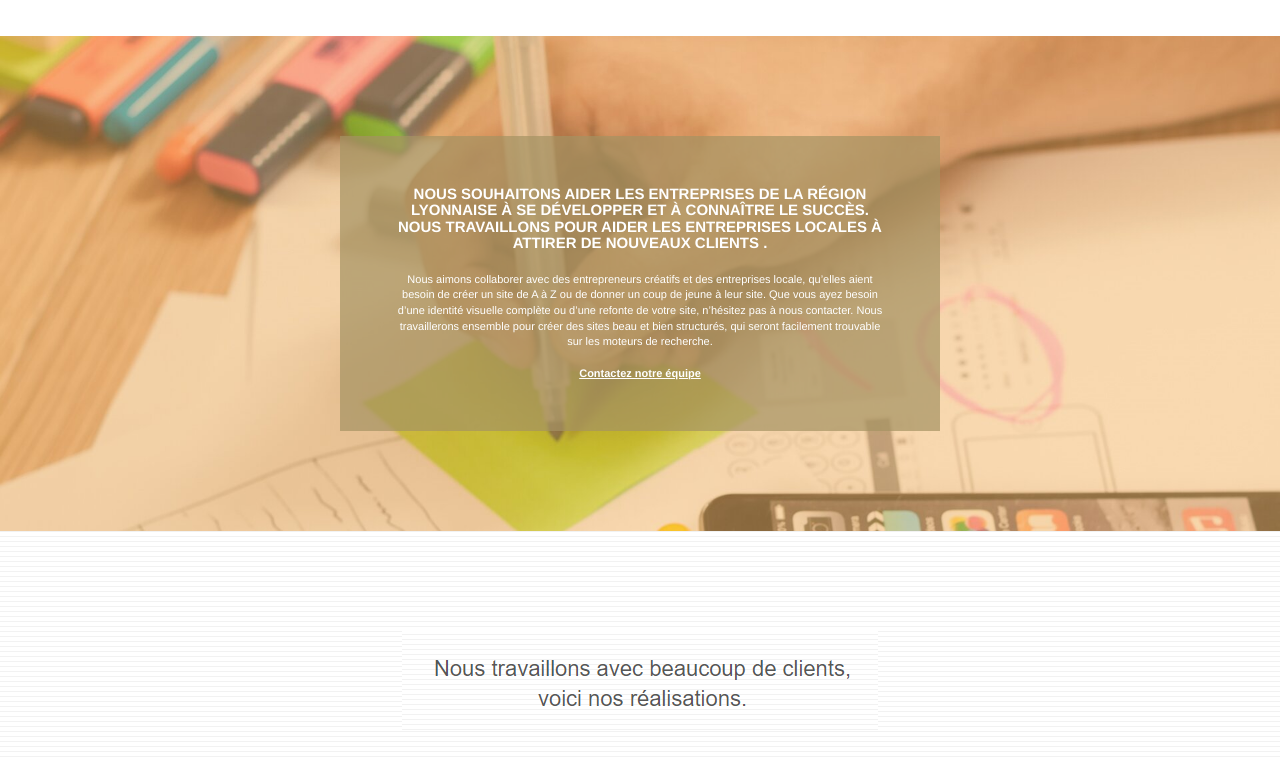
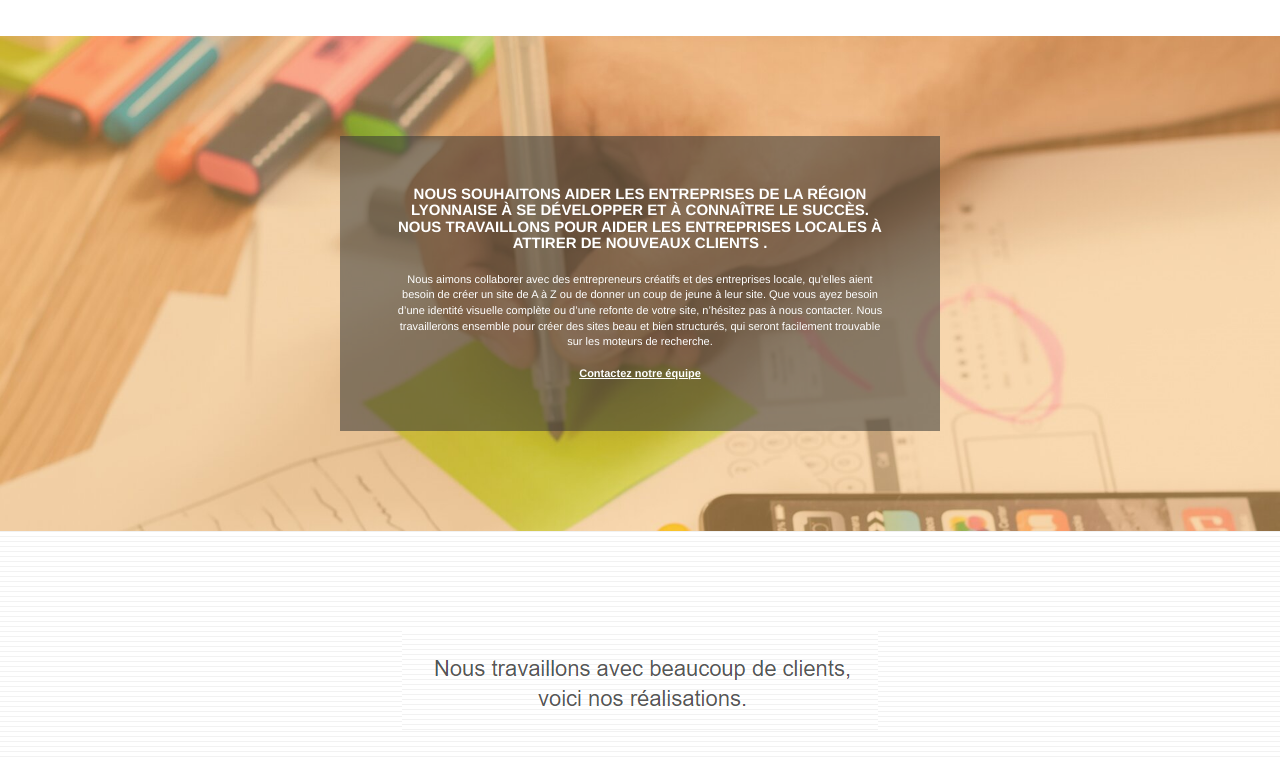
Before and after one commit to MonsieurCotton/AdrienJeammes_4_24072021, a plain HTML site: page index.html in a window 1280 px wide. Shown: the part 1140-1898 px from the top of the page. Drawn offline with Linux system fonts and the light colour scheme.

Commit message:
correction ratio contraste black-background

```diff
--- a/style.css
+++ b/style.css
@@ -748,7 +748,7 @@ h4 {
 }
 
 .black-background {
-    background-color: rgba(165, 147, 99, 0.7);
+    background-color: rgb(58 57 54 / 56%);
     padding: 40px 40px 40px 40px;
 }
 
```
